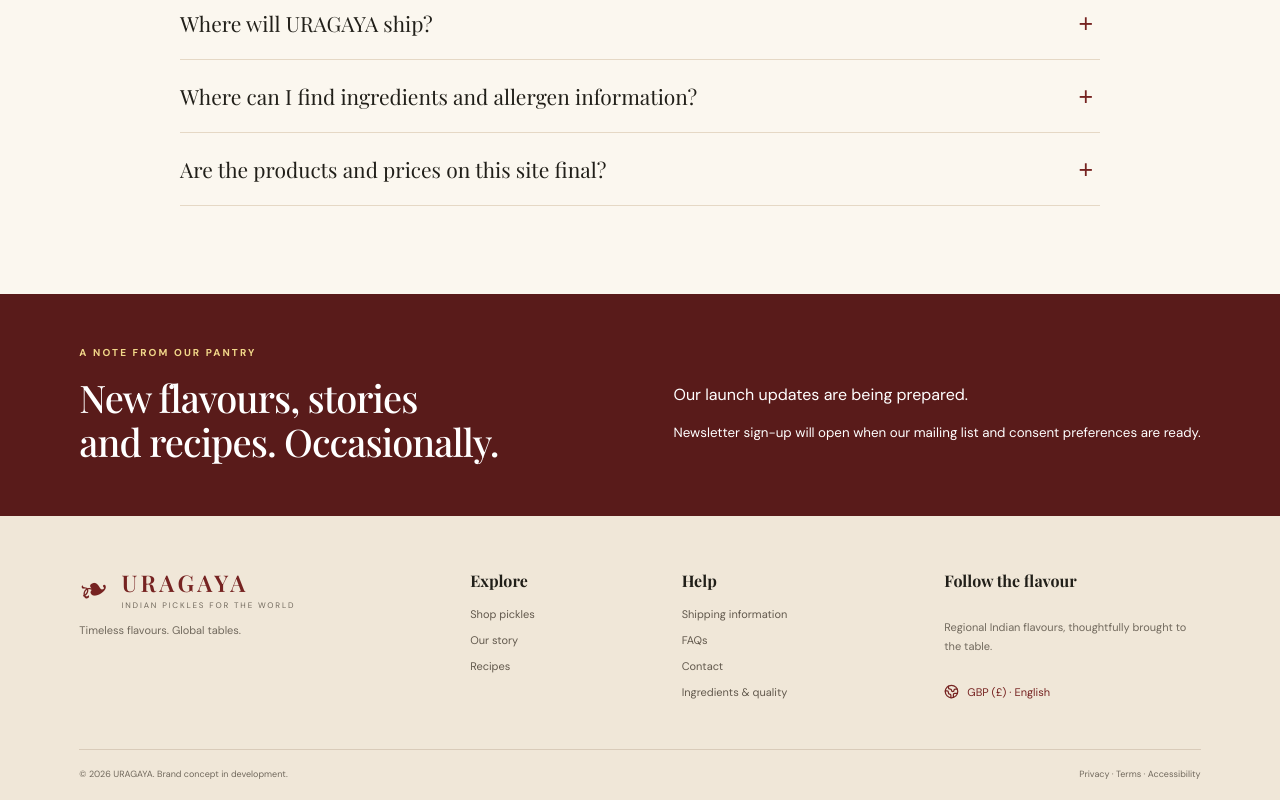
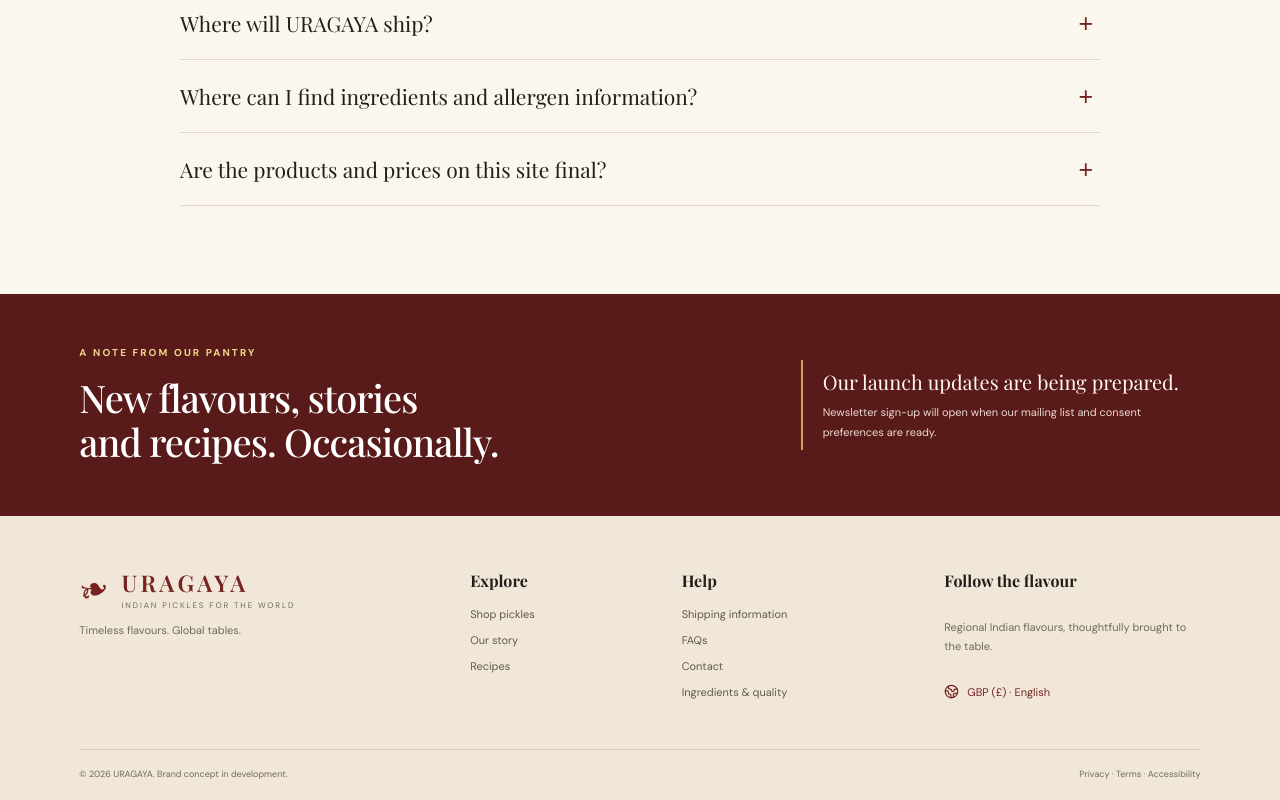
Before and after one commit to venugopalc80/Uragaya, a Next.js app: page / in a window 1280 px wide. Shown: the part 5526-6326 px from the top of the page. Built offline with nearby package versions, Linux system fonts and the light colour scheme.

Commit message:
Style newsletter launch notice

```diff
--- a/app/globals.css
+++ b/app/globals.css
@@ -306,3 +306,7 @@
 .faq-list summary::after { content: "+"; position: absolute; right: 7px; top: 50%; transform: translateY(-50%); color: var(--maroon); font-family: sans-serif; font-size: 25px; font-weight: 300; }
 .faq-list details[open] summary::after { content: "−"; }
 .faq-list details p { max-width: 760px; margin: -3px 35px 23px 0; color: var(--muted); font-size: 13px; line-height: 1.9; }
+
+.newsletter-coming-soon { width: min(100%, 400px); border-left: 2px solid #c7a45a; padding: 8px 0 8px 20px; }
+.newsletter-coming-soon p { margin: 0 0 8px; color: #fff7ec; font-family: var(--serif); font-size: 20px; }
+.newsletter-coming-soon small { display: block; color: #ead9cc; font-size: 11px; line-height: 1.8; }
```
